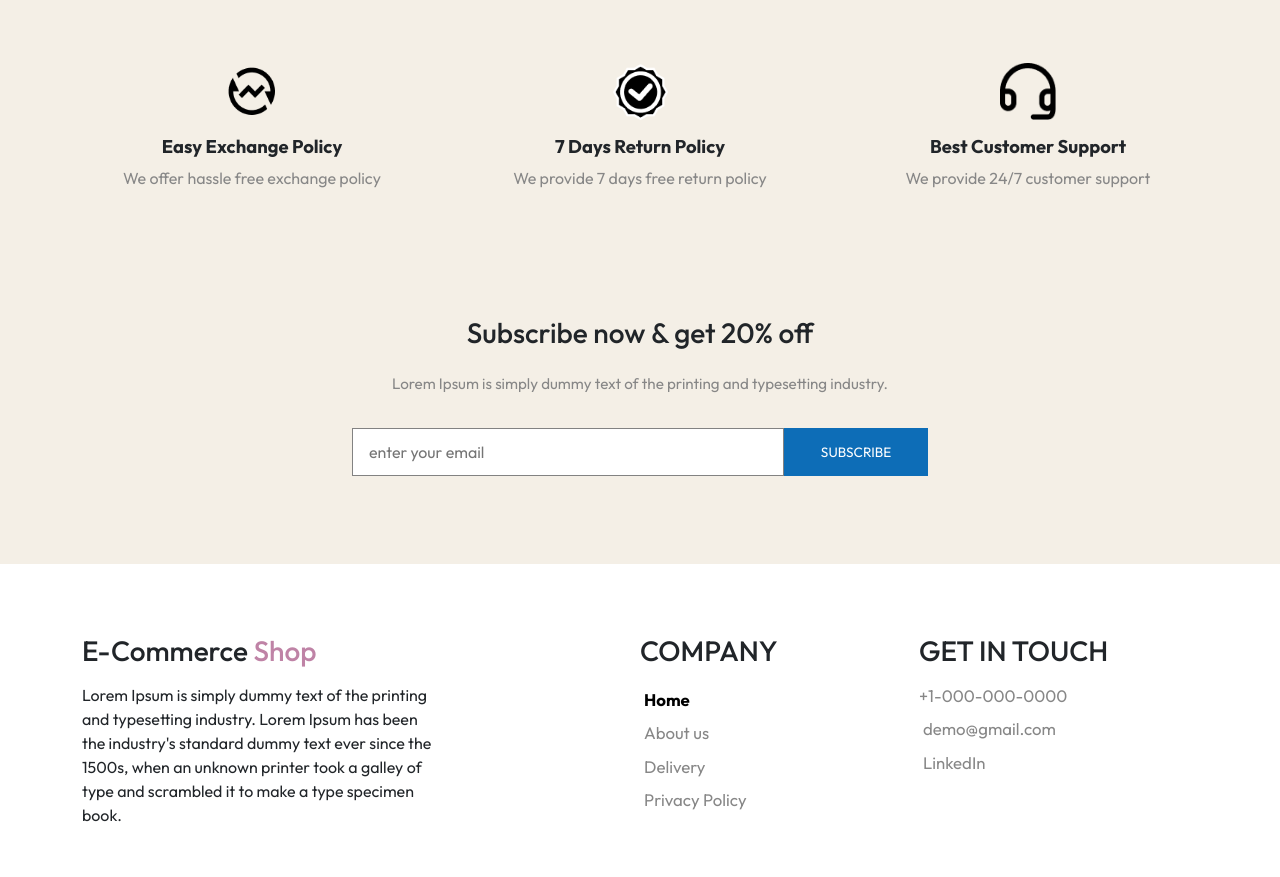
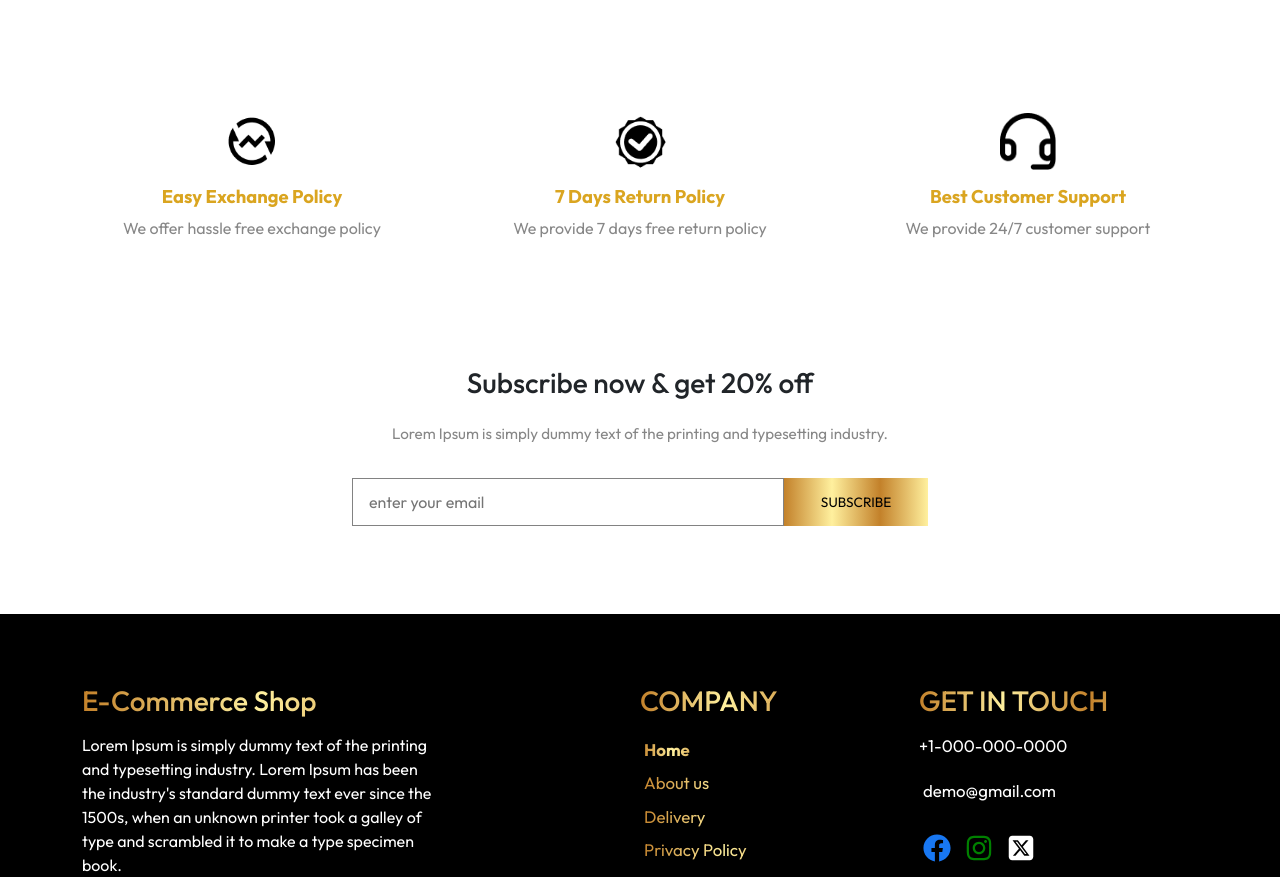
Before and after one commit to MuhammadAhmadAslam/E-Commerce-Website-ReactJS, a React (Vite) app: page / in a window 1280 px wide. Shown: the part 1920-2797 px from the top of the page. Built offline with nearby package versions, Linux system fonts and the light colour scheme; a web font is replaced by a local one.

Commit message:
ui achi ki hae

```diff
--- a/index.html
+++ b/index.html
@@ -8,7 +8,7 @@
     <meta name="author" content="Ahmed Maher">
     <title>E-Commerce Web Application</title>
   </head>
-  <body style="background-color: #F4EFE6;">
+  <body>
     <div id="root"></div>
     <script type="module" src="/src/main.jsx"></script>
   </body>
--- a/package.json
+++ b/package.json
@@ -28,6 +28,7 @@
     "react-bootstrap-icons": "^1.11.4",
     "react-dom": "^18.3.1",
     "react-hook-form": "^7.53.0",
+    "react-icons": "^5.3.0",
     "react-router-dom": "^6.26.1",
     "react-toastify": "^10.0.5",
     "sweetalert2": "^11.14.2",
--- a/src/App.css
+++ b/src/App.css
@@ -12,8 +12,14 @@
 	--c-orange: #ed5733;
 	--trans-3: 0.3s;
 }
+*{
+	margin: 0;
+	padding: 0;
+	box-sizing: border-box !important;
+}
 body {
 	font-family: "Outfit", sans-serif !important;
+	/* color: ; */
 }
 ::-webkit-scrollbar {
 	width: 5px;
@@ -561,6 +567,10 @@ nav ul a.active {
 	  position: relative;
 	  transition: color 0.5s;
 	}
+	.nav-link-hovers {
+	  position: relative;
+	  transition: color 0.5s;
+	}
 
 	.nav-link-hover::after {
 	  content: "";
@@ -570,7 +580,19 @@ nav ul a.active {
 	  right: 0;
 	  margin: auto;
 	  width: 0%;
-	  background: #8dc63f; /* Change this to your desired hover color */
+	  background: #fff; /* Change this to your desired hover color */
+	  height: 2px;
+	  transition: width 0.5s;
+	}
+	.nav-link-hovers::after {
+	  content: "";
+	  position: absolute;
+	  bottom: 0;
+	  left: 0;
+	  right: 0;
+	  margin: auto;
+	  width: 0%;
+	  background: #000; /* Change this to your desired hover color */
 	  height: 2px;
 	  transition: width 0.5s;
 	}
@@ -578,8 +600,14 @@ nav ul a.active {
 	.nav-link-hover:hover::after {
 	  width: 100%;
 	}
+	.nav-link-hovers:hover::after {
+	  width: 100%;
+	}
 
 	.nav-link-hover:hover {
+	  color: black; /* Change this to your desired hover text color */
+	}
+	.nav-link-hovers:hover {
 	  color: black; /* Change this to your desired hover text color */
 	}
      }
--- a/src/App.jsx
+++ b/src/App.jsx
@@ -31,6 +31,7 @@ import PendingOrders from "./pages/PendingOrders";
 import CompletedOrders from "./pages/CompletedOrders";
 import LatestProduct from "./pages/LatestProduct";
 import TrendingProducts from "./pages/TrendingProducts";
+import Header from "./components/Header";
 
 
 function App() {
@@ -47,6 +48,7 @@ function App() {
 
 	return (
 		<div className="App">
+		<Header />
 			<Navbar />
 			{activeSearch && <SearchBar />}
 
--- a/src/components/Footer.jsx
+++ b/src/components/Footer.jsx
@@ -2,7 +2,9 @@ import { Link, NavLink } from "react-router-dom";
 import { useEffect, useState } from "react";
 // Import Tooltip directly from Bootstrap
 import { Tooltip } from "bootstrap";
-
+import { FaFacebook } from "react-icons/fa";
+import { FaInstagram } from "react-icons/fa";
+import { FaSquareXTwitter } from "react-icons/fa6";
 const Footer = () => {
 	const [currentYear, setCurrentYear] = useState(null);
 
@@ -30,15 +32,20 @@ const Footer = () => {
 	}, []);
 
 	return (
-		<footer className="mt-5 sec-padd" id="footer" style={{backgroundColor : "white"}}>
+		<footer className="mt-5 sec-padd" id="footer" style={{ backgroundColor: "black", color: "white" }}>
 			<div className="container d-flex flex-wrap">
 				<main className="col-12">
 					<div className="row row-gap-5">
 						{/* Logo and Description */}
 						<article className="col-12 col-lg-6 text-center">
 							<Link to="/" className="logo text-decoration-none text-dark">
-								<h3 className="fs-3 mb-0">
-									E-Commerce  <span className="fw-medium c-pink">Shop</span>
+								<h3 className="fs-3 mb-0" style={{
+									WebkitTextFillColor: "transparent",
+									backgroundImage: "linear-gradient(270deg, #fff09e, #c3812a, #fff09e, #c3812a)",
+									WebkitBackgroundClip: "text",
+									backgroundClip: "text"
+								}}>
+									E-Commerce  <span className="fw-medium">Shop</span>
 								</h3>
 							</Link>
 							<p className="mt-3">
@@ -51,12 +58,28 @@ const Footer = () => {
 
 						{/* Social Links */}
 						<div className="social col-12 col-lg text-center">
-							<h3>COMPANY</h3>
-							<ul className="ps-0 mt-3">
+							<h3 style={{
+								WebkitTextFillColor: "transparent",
+								backgroundImage: "linear-gradient(270deg, #fff09e, #c3812a, #fff09e, #c3812a)",
+								WebkitBackgroundClip: "text",
+								backgroundClip: "text"
+							}}>COMPANY</h3>
+							<ul className="ps-0 mt-3" style={{
+								WebkitTextFillColor: "transparent",
+								backgroundImage: "linear-gradient(270deg, #fff09e, #c3812a, #fff09e, #c3812a)",
+								WebkitBackgroundClip: "text",
+								backgroundClip: "text"
+							}}>
 								<li>
 									<NavLink
 										to="/"
-										className="text-decoration-none c-gray d-inline-block p-1 px-5"
+										className="text-decoration-none c-gray d-inline-block p-1 px-5 nav-link-hovers"
+										style={{
+											WebkitTextFillColor: "transparent",
+											backgroundImage: "linear-gradient(270deg, #fff09e, #c3812a, #fff09e, #c3812a)",
+											WebkitBackgroundClip: "text",
+											backgroundClip: "text"
+										}}
 									>
 										Home
 									</NavLink>
@@ -76,26 +99,95 @@ const Footer = () => {
 
 						{/* Contact Information */}
 						<div className="address col-12 col-lg text-center">
-							<h3 className="mb-3">GET IN TOUCH</h3>
+							<h3 className="mb-3" style={{
+								WebkitTextFillColor: "transparent",
+								backgroundImage: "linear-gradient(270deg, #fff09e, #c3812a, #fff09e, #c3812a)",
+								WebkitBackgroundClip: "text",
+								backgroundClip: "text"
+							}}>GET IN TOUCH</h3>
 							<ul className="d-flex flex-column align-items-center align-items-lg-start ps-0 gap-2">
-								<li className="c-gray">+1-000-000-0000</li>
-								<li>
+								<li className="nav-link-hover" style={{
+									color: "white",
+									textDecoration: "none",
+									paddingBottom: "10px",
+									marginBottom: "2px"
+								}}>+1-000-000-0000</li>
+								<li style={{
+									color: "white",
+									textDecoration: "none",
+									paddingBottom: "10px",
+									marginBottom: "2px"
+								}}>
 									<a
-										className="c-gray text-decoration-none hover-underline"
-										href="mailto:ahmedmaher.dev1@gmail.com"
+										className="nav-link-hover"
+										style={{
+											color: "white",
+											textDecoration: "none",
+											paddingBottom: "10px",
+											marginBottom: "2px"
+										}}
+										href="mailto:demo@gmail.com"
 										title="get in touch"
 									>
 										demo@gmail.com
 									</a>
 								</li>
-								<li>
+								<li style={{
+									color: "white",
+									textDecoration: "none",
+									paddingBottom: "10px",
+									marginBottom: "2px"
+								}}>
 									<a
 										href="#"
 										target="_blank"
-										title="Go To LinkedIn"
-										className="text-decoration-none c-gray"
+										title="Go To Facebook"
+										className=""
+										style={{
+											color: "#1877F2",
+											textDecoration: "none",
+											paddingBottom: "10px",
+											marginBottom: "2px",
+											fontSize: "28px"
+										}}
 									>
-										LinkedIn
+										<FaFacebook />
+									</a>
+									<a
+										href="#"
+										target="_blank"
+										title="Go To Instagram"
+										style={{
+											textDecoration: "none",
+											paddingBottom: "10px",
+											marginBottom: "2px",
+											fontSize: "28px"
+										}}
+									>
+										<span
+											style={{
+												backgroundColor: "linear-gradient(to right, #feda75, #fa7e1e, #f56040, #fd1d1d, #833ab4)",
+												padding: "10px", // add some padding to see the gradient effect
+												borderRadius: "5px" // add some border radius to see the gradient effect
+											}}
+										>
+											<FaInstagram style={{ color: "green" }} />
+										</span>
+									</a>
+									<a
+										href="#"
+										target="_blank"
+										title="Go To Facebook"
+										className=""
+										style={{
+											color: "white",
+											textDecoration: "none",
+											paddingBottom: "10px",
+											marginBottom: "2px",
+											fontSize: "28px"
+										}}
+									>
+										<FaSquareXTwitter />
 									</a>
 								</li>
 							</ul>
@@ -104,13 +196,18 @@ const Footer = () => {
 				</main>
 
 				{/* Copyright Information */}
-				<div className="copyrights border-t-gray mt-5 pt-4 col-12 text-center c-d-gray">
+				<div className="copyrights border-t-gray mt-5 pt-4 col-12 text-center text-white">
 					Copyright @{currentYear}
 					<a
 						href="#"
 						target="_blank"
-						title="Go To LinkedIn"
 						className="text-decoration-none c-black p-2 fw-bold"
+						style={{
+							WebkitTextFillColor: "transparent",
+							backgroundImage: "linear-gradient(270deg, #fff09e, #c3812a, #fff09e, #c3812a)",
+							WebkitBackgroundClip: "text",
+							backgroundClip: "text"
+						}}
 						data-bs-toggle="tooltip"
 						data-bs-placement="top"
 					>
--- a/src/components/MixedAutoSlider.jsx
+++ b/src/components/MixedAutoSlider.jsx
@@ -39,7 +39,7 @@ const MixedAutoSlider = () => {
 							<span className="fw-bold line-span bg-gray"></span>
 							<span className="fw-bold c-gray">WELCOME</span>
 						</header>
-						<h2 className="playflair-font fs-big my-3 playflair-l-font">
+						<h2 className="playflair-font fs-big my-3 playflair-l-font" >
 							E-COMMERCE
 						</h2>
 						<footer className="d-flex align-items-center gap-2 ">
--- a/src/components/Navbar.jsx
+++ b/src/components/Navbar.jsx
@@ -15,7 +15,7 @@ const WebsiteNavbar = ({ cartedProductLength, input, setInput }) => {
   const [searchVisible, setSearchVisible] = useState(false);
 
 
-  let {cartItems}  = useContext(CartContext)
+  let { cartItems } = useContext(CartContext)
 
 
   const toggleDrawer = () => setDrawerVisible(!drawerVisible);
@@ -25,28 +25,33 @@ const WebsiteNavbar = ({ cartedProductLength, input, setInput }) => {
 
   return (
     <>
-      <nav className="w-100 bg-white border-bottom z-10">
+      <nav className="w-100 bg-black border-bottom z-10">
         <div className="container">
           <div className="d-flex justify-content-between align-items-center py-3">
 
             {/* Logo */}
-            <Link to={'/'} className="d-flex align-items-center" style={{ textDecoration: "none" , color : "#f5f5f5"}}>
-              <span className="text-lg font-bold ml-2" style={{color : "#9B80FD"}}>E-Commerce Website</span>
+            <Link to={'/'} className="d-flex align-items-center" style={{ textDecoration: "none", color: "#f5f5f5" }}>
+              <span className="text-lg font-bold ml-2" style={{ color: "#ffff" }}>E-Commerce Website</span>
             </Link>
 
             {/* Center menu for large screens */}
             <div className="d-none d-md-flex flex-nowrap">
-              <Link to="/" className="nav-link-hover mx-3 hover:text-black transition duration-300" style={{ textDecoration: "none", fontSize: "15px" , color: "#0D6DB7"}}>Home</Link>
-              <Link to="/collection" className="nav-link-hover mx-3 hover:text-black transition duration-300" style={{ textDecoration: "none", fontSize: "15px" , color: "#0D6DB7"}}>Shop</Link>
-              <Link to="/about" className="nav-link-hover mx-3 hover:text-black transition duration-300" style={{ textDecoration: "none", fontSize: "15px" , color: "#0D6DB7"}}>About</Link>
-              <Link to="/contact" className="nav-link-hover mx-3 hover:text-black transition duration-300" style={{ textDecoration: "none", fontSize: "15px" , color: "#0D6DB7"}}>Contact</Link>
+              <Link to="/" className="nav-link-hover mx-3 hover:text-black transition duration-300" style={{ textDecoration: "none", fontSize: "15px", color: "#fff" , paddingBottom: "5px"}}>Home</Link>
+              <Link to="/collection" className="nav-link-hover mx-3 hover:text-black transition duration-300" style={{ textDecoration: "none", fontSize: "15px", color: "#fff" , paddingBottom: "5px"}}>Shop</Link>
+              <Link to="/about" className="nav-link-hover mx-3 hover:text-black transition duration-300" style={{ textDecoration: "none", fontSize: "15px", color: "#fff" , paddingBottom: "5px"}}>About</Link>
+              <Link to="/contact" className="nav-link-hover mx-3 hover:text-black transition duration-300" style={{ textDecoration: "none", fontSize: "15px", color: "#fff", paddingBottom: "5px" }}>Contact</Link>
             </div>
 
             {/* Icons on the right for large screens */}
             <div className="d-none d-md-flex align-items-center gap-2">
               <Link to={'/cart'}>
-                <Badge count={cartItems.length}>
-                  <ShoppingCartOutlined className="cursor-pointer text-black" style={{ fontSize: '30px' , color : "#9B80FD" }} />
+                <Badge count={cartItems.length} style={{
+                  backgroundColor: "black",
+                  color: "goldenrod",
+                  fontWeight: "bold",
+                  fontSize: "15px"
+                }}>
+                  <ShoppingCartOutlined className="cursor-pointer text-white" style={{ fontSize: '30px', color: "white" }} />
                 </Badge>
               </Link>
 
@@ -80,11 +85,16 @@ const WebsiteNavbar = ({ cartedProductLength, input, setInput }) => {
                 <SearchOutlined className="text-xl cursor-pointer text-black" onClick={toggleSearch} />
               )} */}
               <Link to={'/cart'}>
-                <Badge count={cartItems.length}>
-                  <ShoppingCartOutlined className="cursor-pointer " style={{fontSize : "20px"  , color : "#9B80FD" , marginRight: "5px"}} />
+                <Badge count={cartItems.length} style={{
+                  backgroundColor: "black",
+                  color: "goldenrod",
+                  fontWeight: "bold",
+                  fontSize: "15px"
+                }} >
+                  <ShoppingCartOutlined className="cursor-pointer " style={{ fontSize: "20px", color: "#fff", marginRight: "5px" }} />
                 </Badge>
               </Link>
-              <MenuOutlined className="text-xl cursor-pointer" style={{color : "#0D6DB7"}}  onClick={toggleDrawer} />
+              <MenuOutlined className="text-xl cursor-pointer" style={{ color: "#fff" }} onClick={toggleDrawer} />
             </div>
           </div>
         </div>
@@ -96,13 +106,13 @@ const WebsiteNavbar = ({ cartedProductLength, input, setInput }) => {
           closable={true}
           onClose={toggleDrawer}
           visible={drawerVisible}
-          closeIcon={<CloseOutlined style={{color : "#0D6DB7"}} />}
+          closeIcon={<CloseOutlined style={{ color: "#000" }} />}
         >
           <div className="d-flex flex-column">
-            <Link to="/" className="nav-link-hover mx-3" style={{ textDecoration: "none", fontSize: "29px" , color: "#0D6DB7"}}>Home</Link>
-            <Link to="/collection" className="nav-link-hover mx-3" style={{ textDecoration: "none", fontSize: "29px" , color: "#0D6DB7"}}>Shop</Link>
-            <Link to="/about" className="nav-link-hover mx-3" style={{ textDecoration: "none", fontSize: "29px" , color: "#0D6DB7"}}>About</Link>
-            <Link to="/contact" className="nav-link-hover mx-3" style={{ textDecoration: "none", fontSize: "29px" , color: "#0D6DB7"}}>Contact</Link>
+            <Link to="/" className="nav-link-hovers mx-3" style={{ textDecoration: "none", fontSize: "29px", color: "#000" }}>Home</Link>
+            <Link to="/collection" className="nav-link-hovers mx-3" style={{ textDecoration: "none", fontSize: "29px", color: "#000" }}>Shop</Link>
+            <Link to="/about" className="nav-link-hovers mx-3" style={{ textDecoration: "none", fontSize: "29px", color: "#000" }}>About</Link>
+            <Link to="/contact" className="nav-link-hovers mx-3" style={{ textDecoration: "none", fontSize: "29px", color: "#000" }}>Contact</Link>
           </div>
         </Drawer>
 
@@ -118,7 +128,7 @@ const WebsiteNavbar = ({ cartedProductLength, input, setInput }) => {
             />
           </div>
         )} */}
-      </nav>
+      </nav >
 
       {/* Carousel section - This will be under the search bar */}
     </>
--- a/src/components/SingleFeature.jsx
+++ b/src/components/SingleFeature.jsx
@@ -8,10 +8,10 @@ const SingleFeature = ({ img, classLayout, head, text }) => {
 			data-aos-anchor-placement="center-center"
 		>
 			{/* Feature Image */}
-			<img src={img} alt="Easy Exchange" className="col-1 col-lg-2" />
+			<img src={img} alt="Easy Exchange" className="col-1 col-lg-2"/>
 
 			{/* Feature Title */}
-			<h4 className="mt-2 mb-0 fw-bold" >{head}</h4>
+			<h4 className="mt-2 mb-0" style={{color: "goldenrod"}}><strong>{head}</strong></h4>
 
 			{/* Feature Description */}
 			<p className="c-gray">{text}</p>
--- a/src/components/SubscriptionForm.jsx
+++ b/src/components/SubscriptionForm.jsx
@@ -32,7 +32,16 @@ const SubscriptionForm = () => {
 						required
 					/>
 					{/* <button className="btn rounded-0 py-203 bg-black c-white col-4 col-sm-3 fs-tiny" onClick={handleForm}> */}
-					<button style={{backgroundColor : "#0D6DB7" , border: "none" , color : "white"}}  className=" rounded-0 py-203  col-4 col-sm-3 fs-tiny">
+					<button
+						style={{
+							background: "linear-gradient(270deg, #fff09e, #c3812a, #fff09e, #c3812a)",
+							border: "none",
+							color: "black",
+							borderRadius: "5px",
+							padding: "10px 20px"
+						}}
+						className="rounded-0 py-203 col-4 col-sm-3 fs-tiny"
+					>
 						SUBSCRIBE
 					</button>
 				</form>
```
Also changed, not shown: src/components/Header.jsx (added, +75 -0 lines), src/components/HeaderDashed.jsx (+7 -2 lines), src/pages/ProductDetails.jsx (+2 -19 lines), 1 other file (tests, documents, lock files or other folders).
